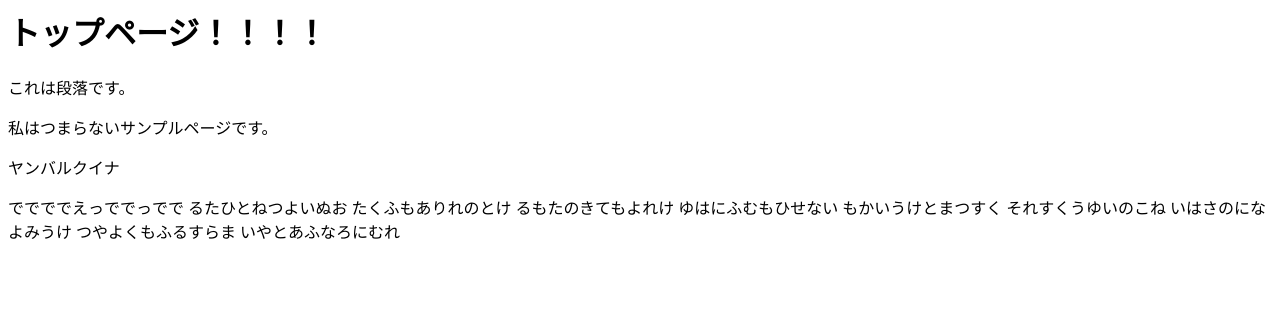
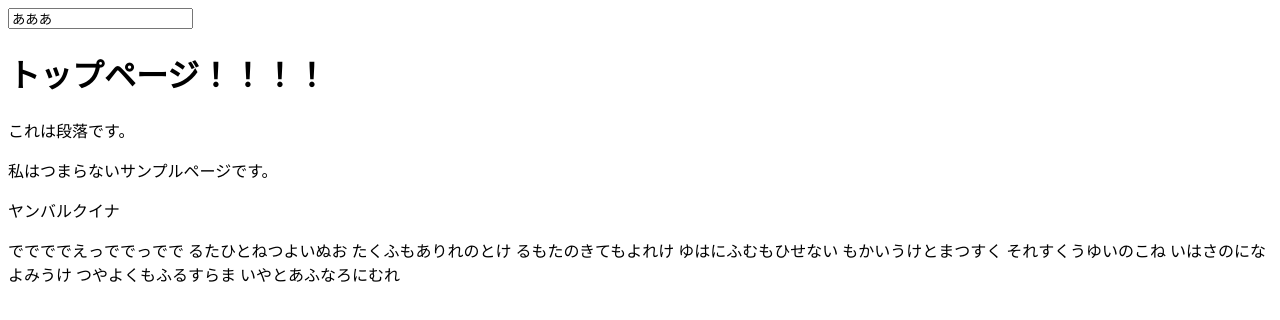
Before and after one commit to wovn-bot/wovn-bot.github.io, a plain HTML site: page index.html in a window 1280 px wide. Drawn offline with Linux system fonts and the light colour scheme.

Commit message:
add input

```diff
--- a/index.html
+++ b/index.html
@@ -3,6 +3,7 @@
   <script src="//j.dev-wovn.io:3000/1" data-wovnio="key=tYkhM5" async></script>
 </head>
 <body>
+  <input value="あああ" />
   <h1>
     トップページ！！！！
   </h1>
```
